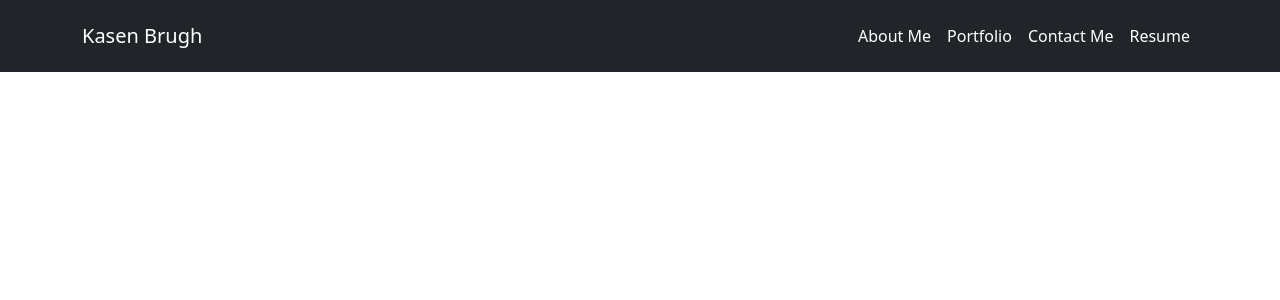
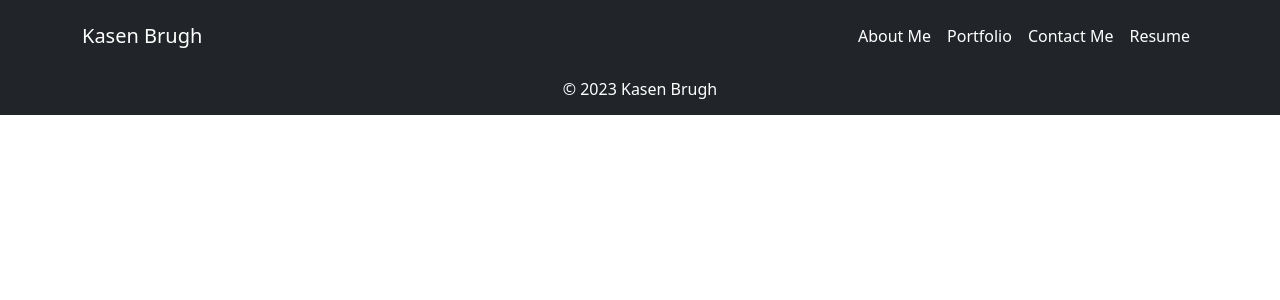
Before and after one commit to BrughK/react-portfolio, a React (Create React App) app: page / in a window 1280 px wide. Shown: the top 300 px of the page. Built offline with nearby package versions, Linux system fonts and the light colour scheme.

Commit message:
added basic footer section

```diff
--- a/src/App.js
+++ b/src/App.js
@@ -4,12 +4,13 @@
 // import Portfolio from "./components/Portfolio";
 // import ContactMe from "./components/ContactMe";
 // import Projects from "./Projects";
-// import Footer from "./components/Footer";
+import Footer from "./components/Footer";
 
 function App() {
   return (
     <div>
       <Header />
+      <Footer />
     </div>
   );
 }
--- /dev/null
+++ b/src/components/Footer.js
@@ -0,0 +1,19 @@
+import Container from "react-bootstrap/Container";
+import Stack from "react-bootstrap/Stack";
+import Navbar from "react-bootstrap/Navbar";
+
+export default function Footer() {
+  return (
+    <footer>
+      <Navbar bg="dark" variant="dark">
+        <Container fluid>
+          <Stack align="middle">
+            <h6>
+              <span className="text-white">© 2023 Kasen Brugh</span>
+            </h6>
+          </Stack>
+        </Container>
+      </Navbar>
+    </footer>
+  );
+}
```
